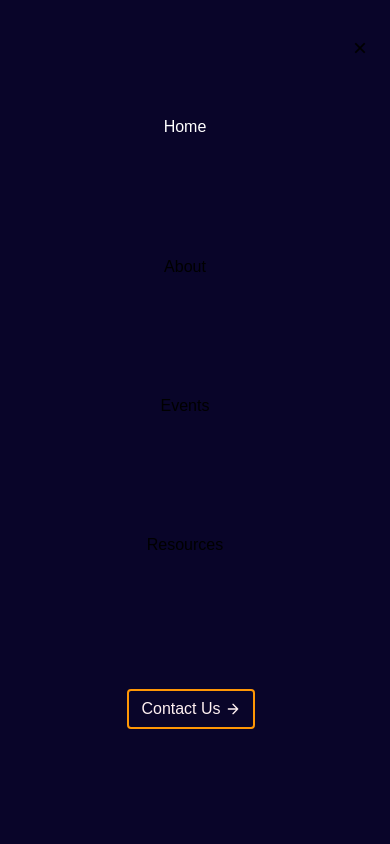
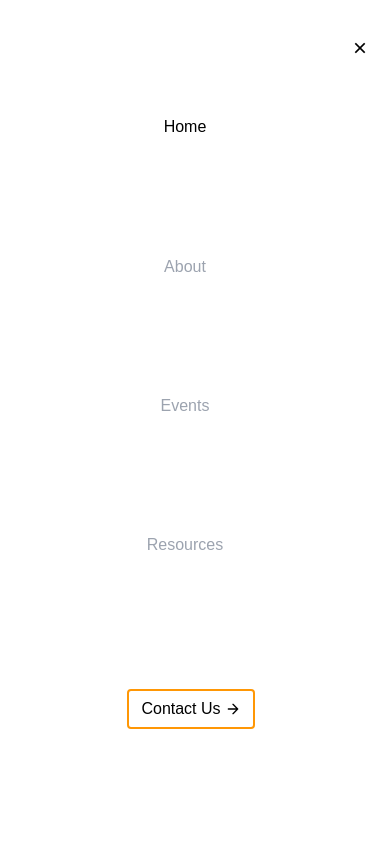
Before and after one commit to Xounity/Xounity-Web, a Next.js app: page / in a window 390 px wide. Both pictures are taken after a click on the button "Open menu". Shown: the top 844 px of the page. Built offline with nearby package versions, Linux system fonts and the light colour scheme.

Commit message:
minor fixes

```diff
--- a/app/components/Header.tsx
+++ b/app/components/Header.tsx
@@ -55,7 +55,7 @@ const Header = () => {
                 href="/about"
                 className={
                   pathname === "/about"
-                    ? "mr-5 cursor-pointer "
+                    ? "mr-5 cursor-pointer"
                     : "mr-5 cursor-pointer text-gray-400"
                 }
               >
@@ -127,7 +127,7 @@ const Header = () => {
           {mob && (
             <div
               className={
-                "md:hidden fixed top-0 left-0 z-40 h-screen w-full bg-xounity-blue"
+                theme === "light" ? "bg-white md:hidden fixed top-0 left-0 z-40 h-screen w-full" : "bg-black md:hidden fixed top-0 left-0 z-40 h-screen w-full"
               }
             >
               <div className="h-full w-full flex flex-col items-center justify-evenly">
@@ -139,8 +139,8 @@ const Header = () => {
                   }}
                   className={
                     pathname === "/"
-                      ? "mr-5 cursor-pointer text-white"
-                      : "mr-5 cursor-pointer"
+                      ? "mr-5 cursor-pointer"
+                      : "mr-5 cursor-pointer text-gray-400"
                   }
                 >
                   Home
@@ -153,8 +153,8 @@ const Header = () => {
                   }}
                   className={
                     pathname === "/about"
-                      ? "mr-5 cursor-pointer text-white"
-                      : "mr-5 cursor-pointer"
+                      ? "mr-5 cursor-pointer"
+                      : "mr-5 cursor-pointer text-gray-400"
                   }
                 >
                   About
@@ -167,8 +167,8 @@ const Header = () => {
                   }}
                   className={
                     pathname === "/event"
-                      ? "mr-5 cursor-pointer text-white"
-                      : "mr-5 cursor-pointer"
+                      ? "mr-5 cursor-pointer"
+                      : "mr-5 cursor-pointer text-gray-400"
                   }
                 >
                   Events
@@ -181,8 +181,8 @@ const Header = () => {
                   }}
                   className={
                     pathname === "/resources"
-                      ? "mr-5 cursor-pointer text-white"
-                      : "mr-5 cursor-pointer"
+                      ? "mr-5 cursor-pointer"
+                      : "mr-5 cursor-pointer text-gray-400"
                   }
                 >
                   Resources
@@ -193,7 +193,7 @@ const Header = () => {
                   onClick={() => {
                     setMob(!mob);
                   }}
-                  className="contact-btn h-10 mr-2 inline-flex items-center bg-transparent border-solid border-xounity-orange border-2 hover:bg-xounity-orange text-rose-50  focus:outline-none hover:bg-transparent py-1 px-3 rounded text-base mt-4 md:mt-0"
+                  className="contact-btn h-10 mr-2 inline-flex items-center bg-transparent border-solid border-xounity-orange border-2 hover:bg-xounity-orange focus:outline-none hover:bg-transparent py-1 px-3 rounded text-base mt-4 md:mt-0"
                   style={{ transitionDuration: "0.5s" }}
                 >
                   Contact Us
```
